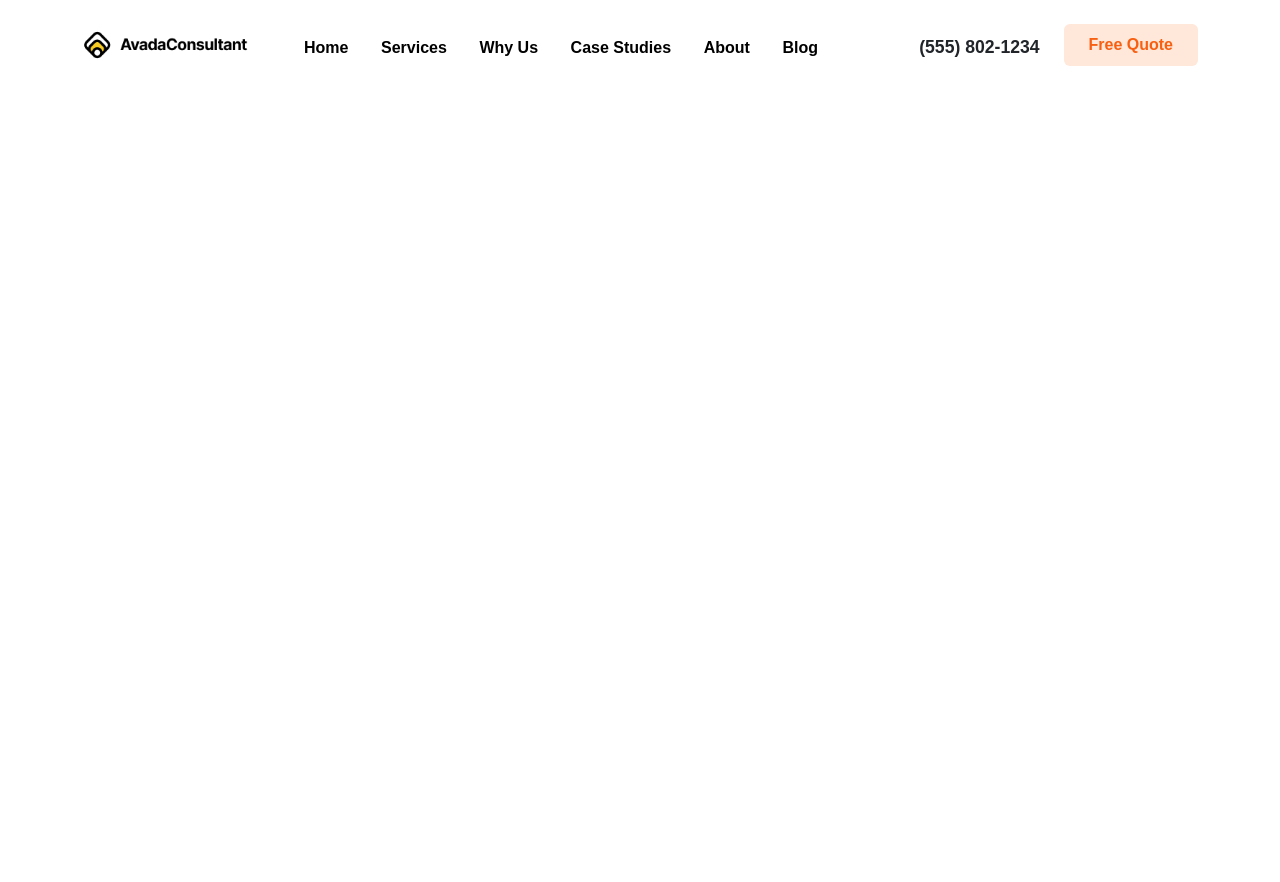
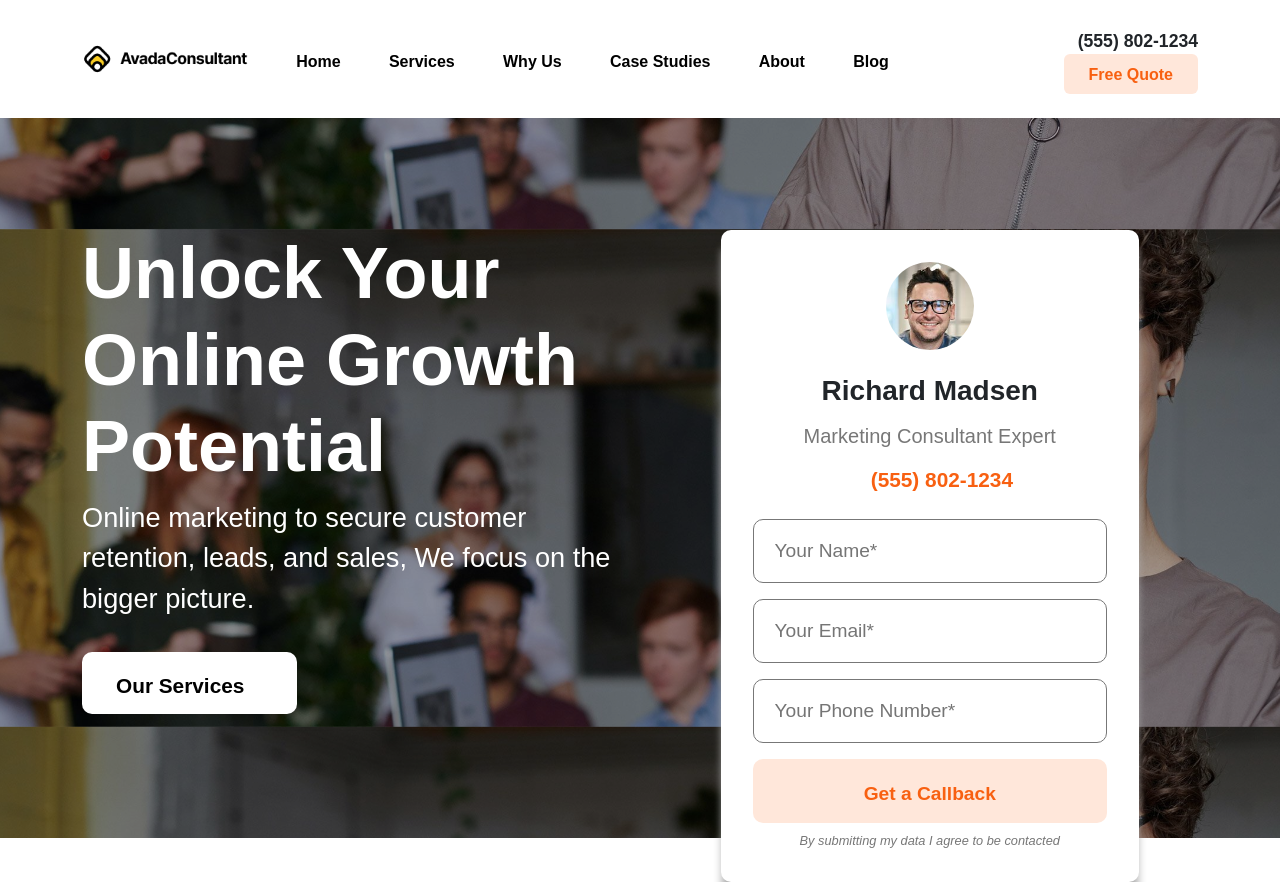
Before and after one commit to emanuelerm/proj-html-vuejs, a Vue app: page / in a window 1280 px wide. Before the commit the page ends 800 px from the top, so only its background shows below. Built offline with nearby package versions, Linux system fonts and the light colour scheme; a web font is replaced by a local one.

Commit message:
jumbo + callback_card

```diff
--- a/src/App.vue
+++ b/src/App.vue
@@ -2,15 +2,20 @@
   <header>
     <HeaderComponent />
   </header>
+  <main>
+    <JumboComponent />
+  </main>
 </template>
 
 <script>
 import { store } from "./data/store";
 import HeaderComponent from "./components/HeaderComponent.vue";
+import JumboComponent from "./components/JumboComponent.vue";
 export default {
   name: "App",
   components: {
     HeaderComponent,
+    JumboComponent,
   },
   data() {
     return {
--- /dev/null
+++ b/src/components/CallbackCard.vue
@@ -0,0 +1,126 @@
+<template>
+  <div id="callback-card">
+    <div class="callback-container d-flex flex-column align-items-center">
+      <div class="img-container">
+        <img
+          src="../assets/images/marketing-consultant-expert.jpg"
+          alt="Marketing Consultant"
+        />
+      </div>
+      <div class="callback-info text-center">
+        <h3 class="text-capitalize">richard madsen</h3>
+        <h5 class="text-capitalize">marketing consultant expert</h5>
+        <span class="contact">
+          <i class="fa-solid fa-phone pe-2"></i>
+          <span>(555) 802-1234</span>
+        </span>
+      </div>
+      <div
+        class="callback-submitting d-flex flex-column align-items-center w-100"
+      >
+        <input
+          type="text"
+          name="firstName"
+          id="first-name"
+          placeholder="Your Name*"
+        />
+        <input
+          type="text"
+          name="emailAddress"
+          id="email-address"
+          placeholder="Your Email*"
+        />
+        <input
+          type="text"
+          name="phoneNumber"
+          id="phone-number"
+          placeholder="Your Phone Number*"
+        />
+        <button>Get a Callback</button>
+        <span>By submitting my data I agree to be contacted</span>
+      </div>
+    </div>
+  </div>
+</template>
+
+<script>
+export default {
+  name: "CallbackCard",
+};
+</script>
+
+<style lang="scss" scoped>
+@import "../assets/styles/partials/_variables";
+
+#callback-card {
+  //   height: 40rem;
+  width: 88%;
+  background-color: $white-color;
+  border-radius: 10px;
+  -webkit-box-shadow: 0px 15px 9px -1px #adadad;
+  box-shadow: 0px 15px 9px -1px #adadad;
+  position: absolute;
+  top: 0;
+  left: -3%;
+
+  .callback-container {
+    padding: 2rem;
+    .img-container {
+      width: 5.5rem;
+      height: 5.5rem;
+      img {
+        width: 100%;
+        border-radius: 50%;
+      }
+    }
+    .callback-info {
+      padding: 1.5rem 0;
+      h3 {
+        margin-bottom: 1rem;
+        font-weight: 700;
+      }
+      h5 {
+        color: $grey-color;
+        margin-bottom: 1rem;
+      }
+      .contact {
+        color: $orange-color;
+        font-weight: 700;
+        font-size: 1.3rem;
+      }
+    }
+    .callback-submitting {
+      input {
+        width: 100%;
+        height: 4rem;
+        margin-bottom: 1rem;
+        border: solid 1px $grey-color;
+        border-radius: 10px;
+        font-size: 1.2rem;
+        padding-left: 1.3rem;
+      }
+      button {
+        color: $orange-color;
+        background-color: $light-orange-bg;
+        width: 100%;
+        height: 4rem;
+        border-radius: 10px;
+        border: none;
+        font-size: 1.2rem;
+        font-weight: 700;
+        padding-top: 0.5rem;
+        &:hover {
+          background-color: $orange-color;
+          color: $white-color;
+        }
+      }
+      span {
+        margin-top: 0.5rem;
+        color: $grey-color;
+        font-size: 0.8rem;
+        font-style: italic;
+      }
+    }
+  }
+}
+</style>
--- a/src/components/HeaderComponent.vue
+++ b/src/components/HeaderComponent.vue
@@ -1,22 +1,26 @@
 <template>
-  <div class="container">
-    <div class="row py-4 align-items-center">
-      <div class="col-lg-2">
+  <div class="container-lg">
+    <div class="row py-4 justify-content-between align-items-center">
+      <div class="col-lg-2 col-md-3">
         <img
           class="img-fluid"
           src="../assets/images/avada-marketing-logo.png"
           alt="AvadaConsultant Logo"
         />
       </div>
-      <div class="col-lg-6 me-auto">
+      <div class="col-lg-7 col-md-7">
         <NavbarComponent />
       </div>
-      <div class="col-lg-auto pt-1">
-        <i class="fa-solid fa-phone pe-2"></i>
-        <span>(555) 802-1234</span>
-      </div>
-      <div class="col-lg-auto">
-        <button id="header-button" class="btn px-4 py-2">Free Quote</button>
+      <div class="col-lg-3">
+        <div class="row align-items-center justify-content-end">
+          <div class="col-lg-auto d-lg-block d-md-none pt-1 ms-au">
+            <i class="fa-solid fa-phone pe-2"></i>
+            <span>(555) 802-1234</span>
+          </div>
+          <div class="col-lg-auto col-md-auto">
+            <button id="header-button" class="btn px-4">Free Quote</button>
+          </div>
+        </div>
       </div>
     </div>
   </div>
@@ -37,6 +41,7 @@ export default {
 #header-button {
   color: $orange-color;
   background-color: $light-orange-bg;
+  padding-top: 0.5rem;
   font-weight: 700;
 
   &:hover {
--- /dev/null
+++ b/src/components/JumboComponent.vue
@@ -0,0 +1,78 @@
+<template>
+  <section id="jumbo">
+    <div id="filter">
+      <div class="container-lg h-100 jumbo-section">
+        <div class="row justify-content-between h-100">
+          <div class="col-lg-6">
+            <h1 class="text-capitalize">unlock your online growth potential</h1>
+            <p>
+              Online marketing to secure customer retention, leads, and sales,
+              We focus on the bigger picture.
+            </p>
+            <button class="text-capitalize mt-3">
+              our services <i class="fa-sharp fa-solid fa-arrow-right"></i>
+            </button>
+          </div>
+          <div class="col-lg-5 position-relative">
+            <CallbackCard />
+          </div>
+        </div>
+      </div>
+    </div>
+  </section>
+</template>
+
+<script>
+import CallbackCard from "./CallbackCard.vue";
+export default {
+  name: "JumboComponent",
+  components: {
+    CallbackCard,
+  },
+};
+</script>
+
+<style lang="scss" scoped>
+@import "../assets/styles/partials/_variables";
+#jumbo {
+  background-image: url(../assets/images/marketing-intro.jpg);
+  height: 45rem;
+  background-position: 50%;
+  background-size: 118%;
+  #filter {
+    background-color: #00000056;
+    height: 45rem;
+    width: 100%;
+    top: 0;
+    left: 0;
+    .jumbo-section {
+      padding-top: 7rem;
+    }
+    h1 {
+      color: $white-color;
+      font-size: 4.5rem;
+      font-weight: 700;
+    }
+    p {
+      color: $white-color;
+      font-size: 1.7rem;
+    }
+    button {
+      background-color: $white-color;
+      padding: 1rem 2rem 0.7rem;
+      font-size: 1.3rem;
+      font-weight: 700;
+      border-radius: 10px;
+      border: solid 2px transparent;
+      &:hover {
+        background-color: transparent;
+        border: solid 2px white;
+        color: $white-color;
+      }
+      i {
+        font-size: 1rem;
+      }
+    }
+  }
+}
+</style>
--- a/src/components/NavbarComponent.vue
+++ b/src/components/NavbarComponent.vue
@@ -1,8 +1,8 @@
 <template>
-  <ul class="d-flex justify-content-between mb-0">
+  <ul class="d-flex mb-0 ps-0">
     <li
       v-for="(el, index) in store.headerNavbar"
-      class="text-capitalize list-group-item mt-2"
+      class="text-capitalize list-group-item mt-2 mx-auto"
     >
       <a :href="index">{{ el }}</a>
     </li>
```
